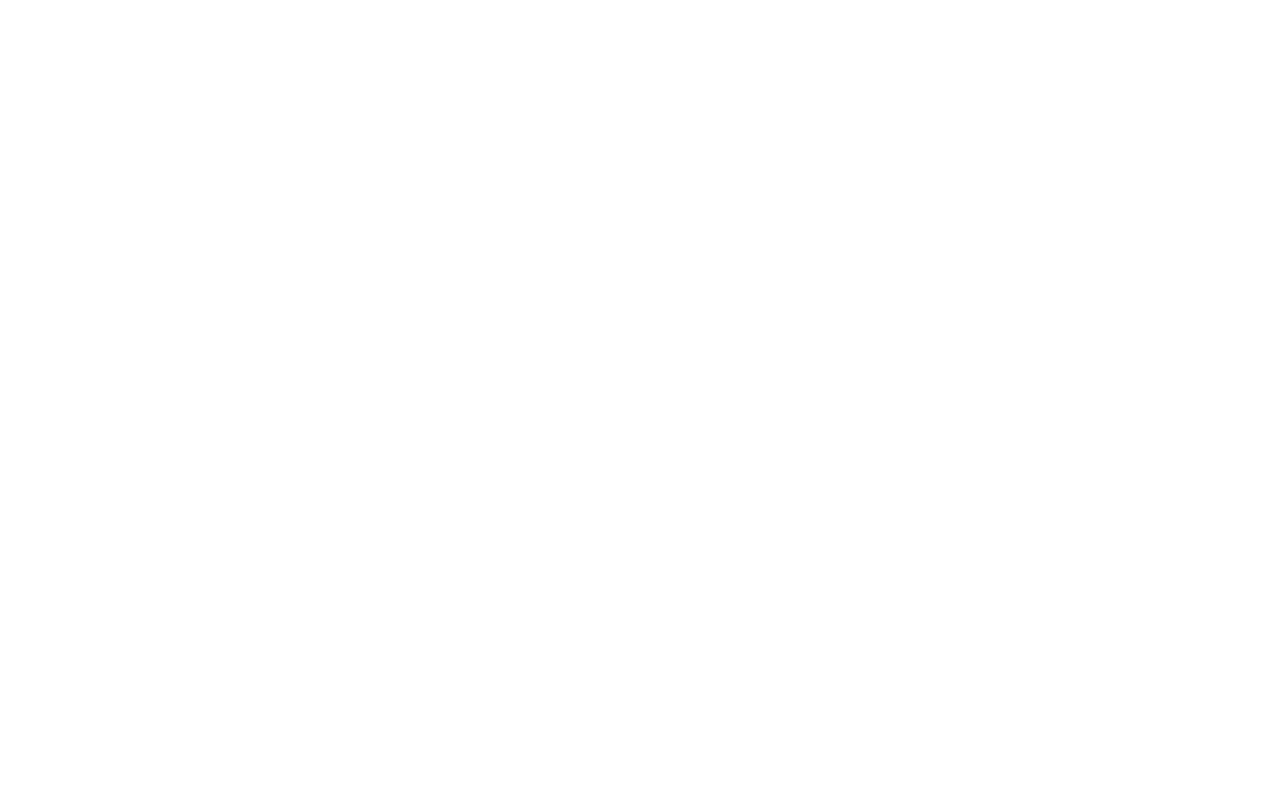
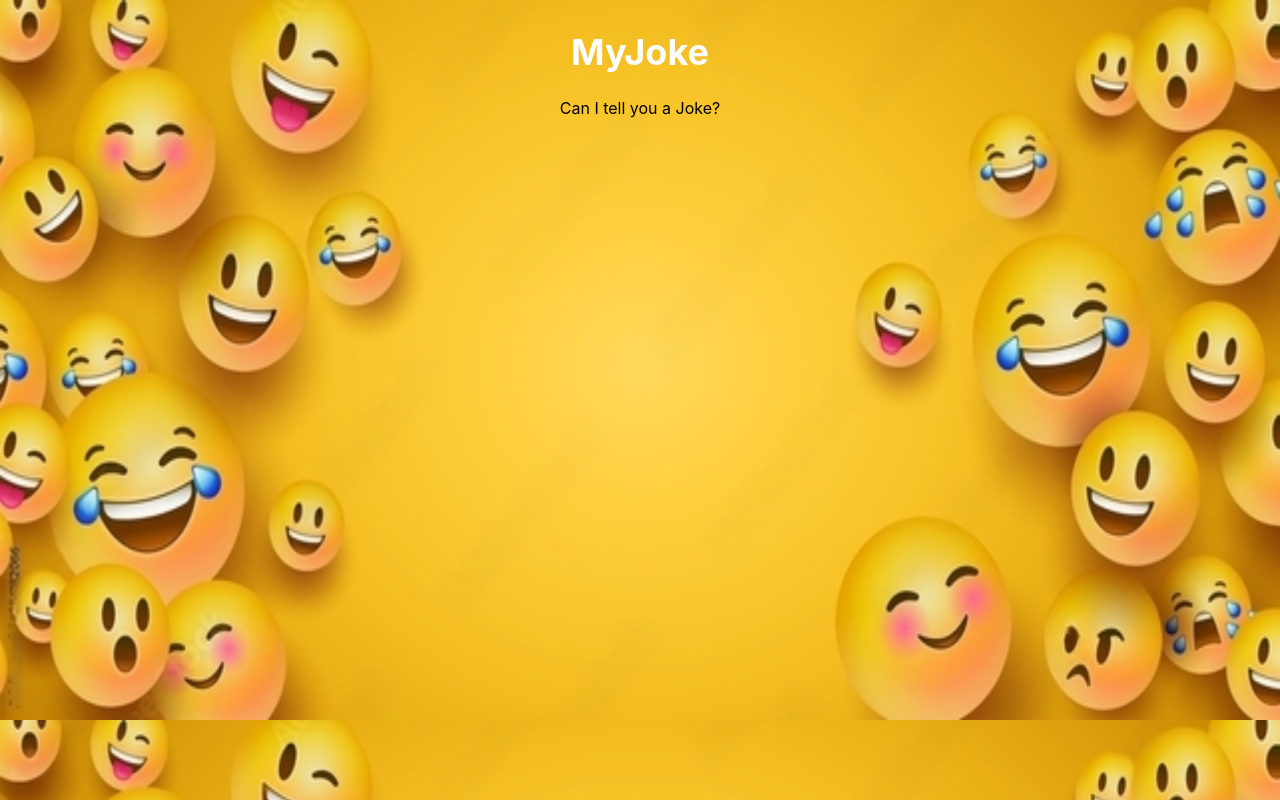
Before and after one commit to MuchokiDavid/Joker, a React (Create React App) app: page / in a window 1280 px wide. Built offline with nearby package versions, Linux system fonts and the light colour scheme.

Commit message:
Header and Styles

```diff
--- a/package.json
+++ b/package.json
@@ -34,5 +34,8 @@
       "last 1 firefox version",
       "last 1 safari version"
     ]
+  },
+  "devDependencies": {
+    "tailwindcss": "^3.4.0"
   }
 }
--- a/src/App.js
+++ b/src/App.js
@@ -1,9 +1,10 @@
 import './App.css';
+import Header from './Components/Header';
 
 function App() {
   return (
-    <div className="App">
-
+    <div className='App container mx-auto'>
+     <Header/>
     </div>
   );
 }
--- a/src/Components/Header.js
+++ b/src/Components/Header.js
@@ -2,7 +2,13 @@ import React from 'react'
 
 function Header() {
   return (
-    <div>Header</div>
+    <div>
+        <div>
+            <h1 className="text-center text-4xl font-bold mt-8">MyJoke</h1>
+            <br/>
+            <p className='para'>Can I tell you a Joke?</p>
+        </div>
+    </div>
   )
 }
 
--- a/src/index.css
+++ b/src/index.css
@@ -1,3 +1,6 @@
+@tailwind base;
+@tailwind components;
+@tailwind utilities;
 body {
   margin: 0;
   font-family: -apple-system, BlinkMacSystemFont, 'Segoe UI', 'Roboto', 'Oxygen',
@@ -5,6 +8,28 @@ body {
     sans-serif;
   -webkit-font-smoothing: antialiased;
   -moz-osx-font-smoothing: grayscale;
+  background-image: url("./img/funnywp.jpg");
+  background-size: cover;
+  color: white;
+}
+@media screen and (max-width: 768px) {
+  body {
+    background-size: 100% auto;
+  }
+}
+@media screen and (min-width: 768px) and (max-width: 1023px) {
+  body {
+    background-size: 100% auto;
+  }
+}
+
+@media screen and (min-width: 1024px) {
+  body {
+    background-size: 100% auto;
+  }
+}
+.para{
+  color: black;
 }
 
 code {
--- /dev/null
+++ b/tailwind.config.js
@@ -0,0 +1,13 @@
+/** @type {import('tailwindcss').Config} */
+module.exports = {
+  content: [
+    "./src/**/*.{js,jsx,ts,tsx}",
+  ],
+  theme: {
+    container: {
+      center: true,
+    },
+    extend: {},
+  },
+  plugins: [],
+}
```
Also changed, not shown: src/img/funnywp.jpg (added), 1 other file (tests, documents, lock files or other folders).
